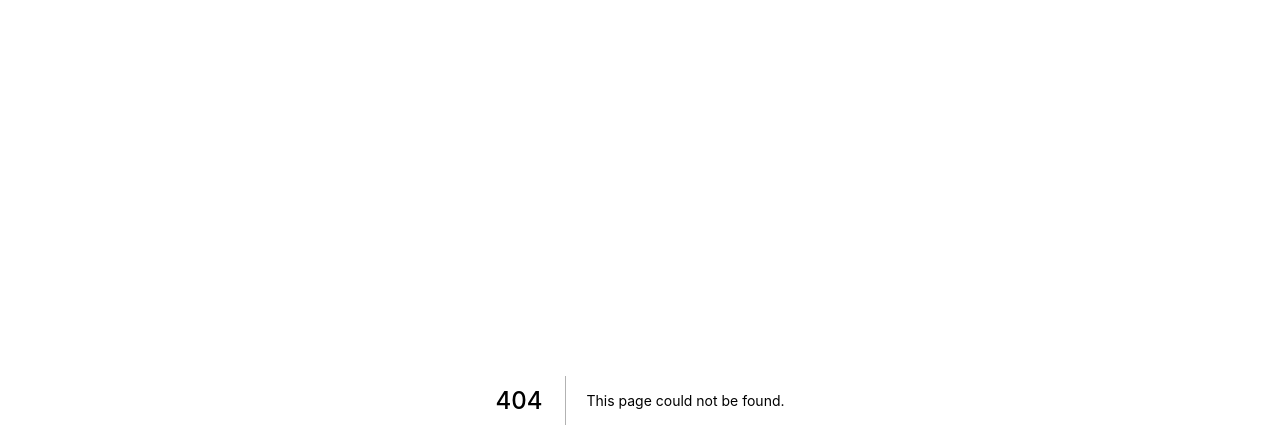
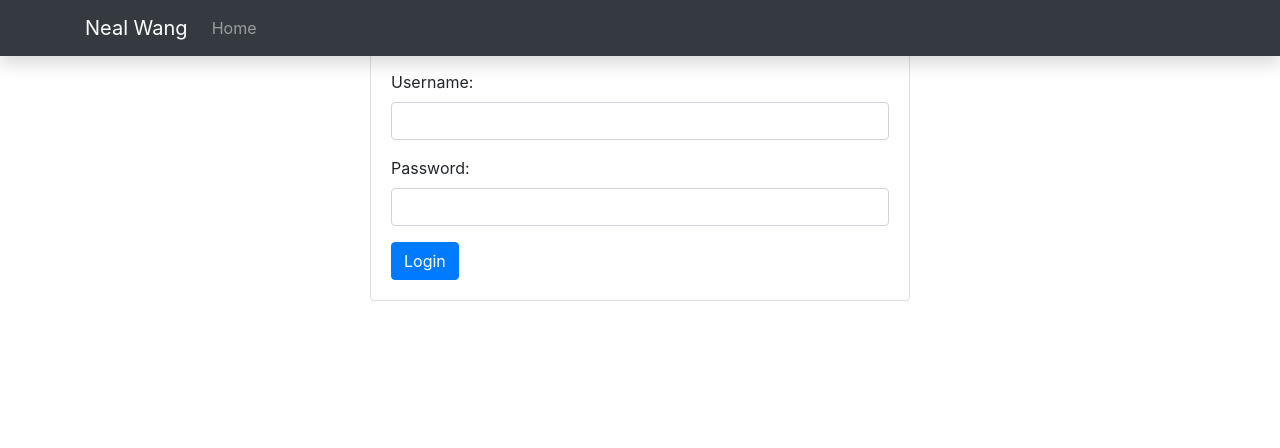
Before and after one commit to blinkspark/home_site, a Next.js app: page /login in a window 1280 px wide. Before the commit this address had no page. Shown: the top 448 px of the page. Built offline with nearby package versions, Linux system fonts and the light colour scheme; a small style sheet from the web is missing.

Commit message:
login page

```diff
--- /dev/null
+++ b/pages/login.jsx
@@ -0,0 +1,32 @@
+import Layout from '../components/main_layout'
+
+const Login = ({ message }) => {
+  return (
+    <Layout>
+      <div className="container avoid-header">
+        <div className="row justify-content-center">
+          <div className="col col-lg-6">
+            <div className="card">
+              <div className="card-header text-center">Login</div>
+              <div className="card-body">
+                <form action="/api/users/login" method="post">
+                  <div className="form-group">
+                    <label htmlFor="username">Username:</label>
+                    <input className="form-control" type="text" name="username" id="username" />
+                  </div>
+                  <div className="form-group">
+                    <label htmlFor="password">Password:</label>
+                    <input className="form-control" type="password" name="password" id="password" />
+                  </div>
+                  <button type="submit" className="btn btn-primary">Login</button>
+                </form>
+              </div>
+            </div>
+          </div>
+        </div>
+      </div>
+    </Layout>
+  )
+}
+
+export default Login
```
